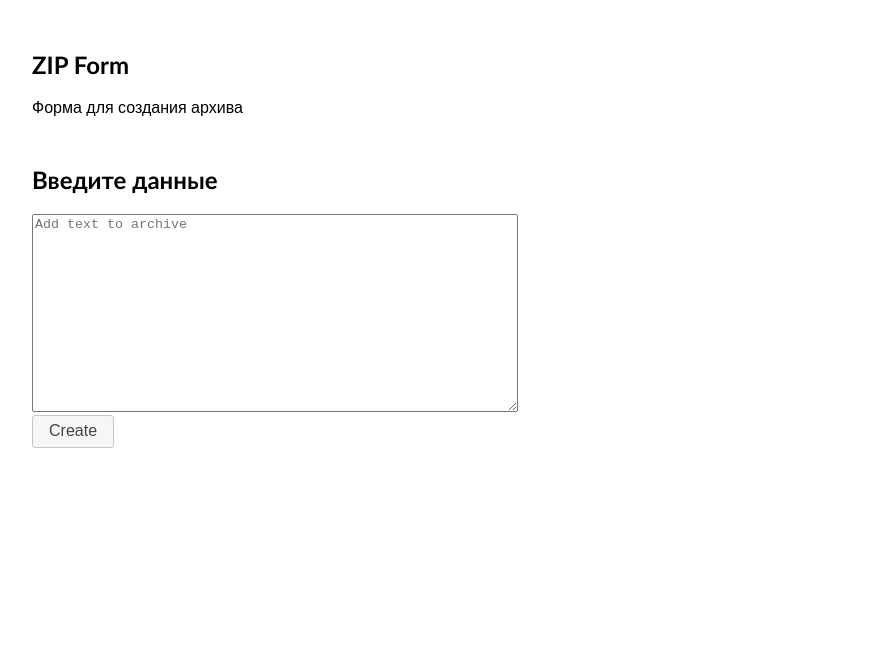
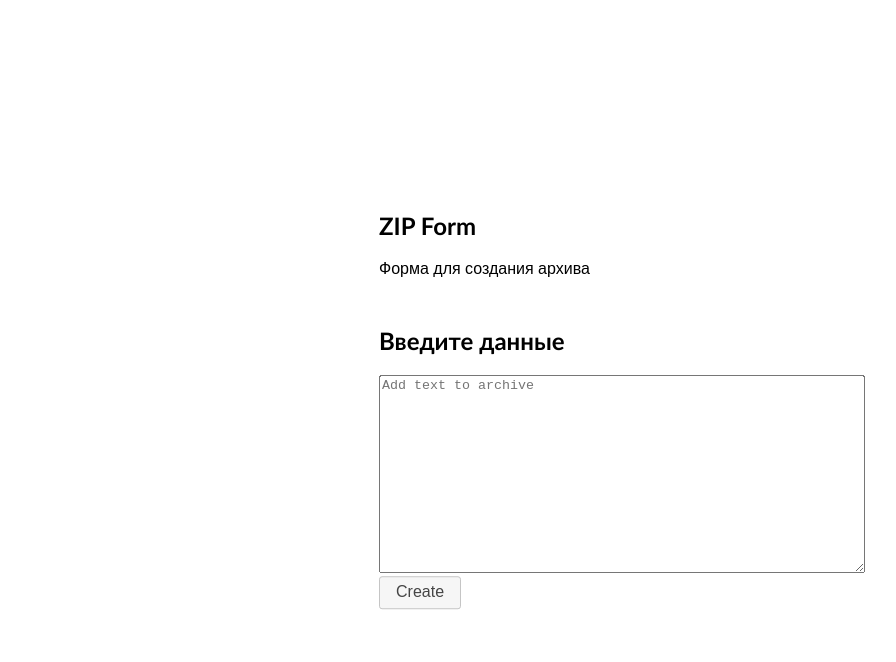
Before and after one commit to vwlab/ArchiveFly, a plain HTML site: page index.html in a window 1280 px wide. Shown: the whole page, without its empty margins (18-914 px from the left). Drawn offline with Linux system fonts and the light colour scheme.

Commit message:
Update index.html

```diff
--- a/index.html
+++ b/index.html
@@ -20,11 +20,27 @@
             min-width: 5in;
             min-height: 2in;
         }
+
+        .modal {
+            padding: 50px;
+            position: fixed;
+            top: 50%;
+            left: 50%;
+            -webkit-transform: translate(-50%, -50%);
+            -ms-transform: translate(-50%, -50%);
+            transform: translate(-50%, -50%);
+        }
+
+        form {
+            min-width: 5in;
+            min-height: 2in;
+        }
     </style>
 
 </head>
 
 <body>
+    <div class="modal">
         <div>
             <h2>ZIP Form</h1>
                 <div class="ui-widget">
@@ -32,22 +48,29 @@
                 </div>
         </div>
 
-    <div>
-        <div>
+        <div id="formCreate">
             <h2 class="archiveHeaders">Введите данные</h2>
             <form>
                 <div>
                     <textarea class="archiveTextarea" id="textArchive" rows="3" placeholder="Add text to archive"></textarea>
                 </div>
 
+
+            </form>
             <button id="btnCreate" type="button">Create</button>
-            </form>
-        </div>
         </div>
 
-    <div id="dialog" title="Generate password" style="display: none;">
-        <p>Password</p>
-        <input id="viewPass" type="text" value="" />
+        <div id="formResult" style="display: none;">
+            <h2 class="archiveHeaders">Пароль</h2>
+            <form>
+                <div>
+                    <input id="viewPass" type="text" />
+                </div>
+
+
+            </form>
+            <button id="btnRefresh" type="button">OK</button>
+        </div>
     </div>
 
 
@@ -77,7 +100,23 @@
             link.click()
             link.remove()
         }
-        jQuery("#btnCreate").button();
+
+        function callbackResult() {
+            jQuery("#formResult").show();
+        };
+
+        function callbackCreate() {
+            jQuery("#formCreate").show();
+        };
+
+        jQuery("#btnCreate, #btnRefresh").button();
+
+        jQuery("#btnRefresh").on("click", function() {
+            jQuery("#formResult").hide("fade", "", 1000, callbackCreate);
+        });
+
+
+
         jQuery("#btnCreate").on("click", function() {
 
             function randomPassword() {
@@ -102,17 +141,7 @@
             jQuery("#viewPass").val(genPass);
             $("#dialog").dialog("open");
             jQuery("#textArchive").val("");
-        });
-
-        $("#dialog").dialog({
-            autoOpen: false,
-            width: 400,
-            buttons: [{
-                text: "Ok",
-                click: function() {
-                    $(this).dialog("close");
-                }
-            }]
+            jQuery("#formCreate").hide("fade", "", 1000, callbackResult);
         });
     </script>
 
```
Lines whose indentation alone changed are shown as unchanged.
